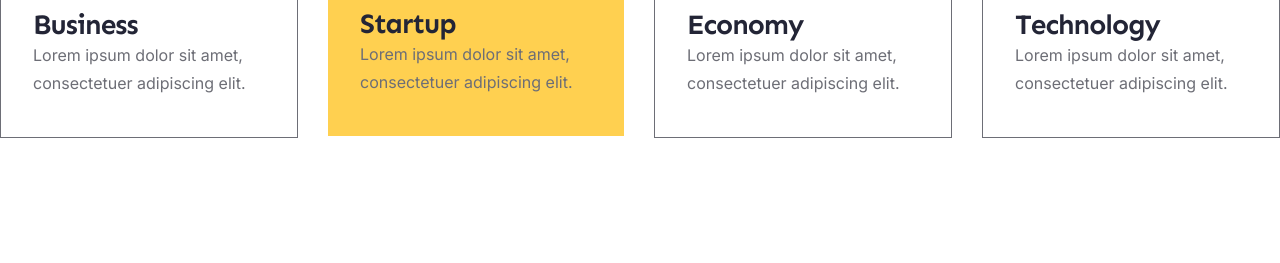
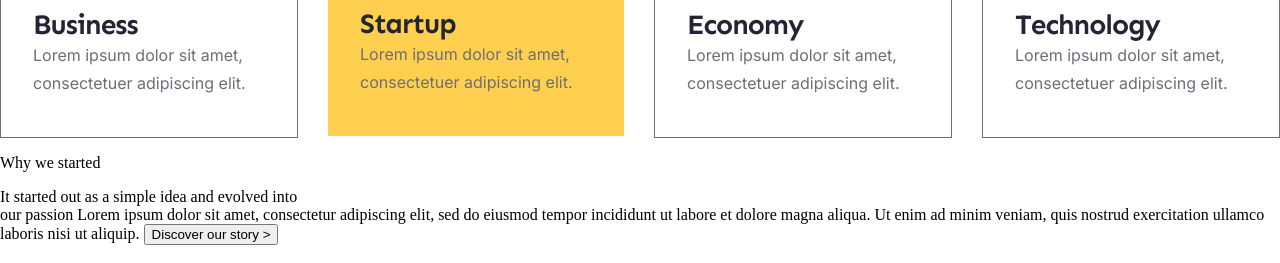
Before and after one commit to Louriena/Store_Layout, a plain HTML site: page index.html in a window 1280 px wide. Shown: the part 2774-3037 px from the top of the page. Before the commit the page ends 2912 px from the top, so only its background shows below. Drawn offline with Linux system fonts and the light colour scheme.

Commit message:
add special posts

```diff
--- a/index.html
+++ b/index.html
@@ -129,6 +129,17 @@
 
             </div>
         </div>
+
+        <div class="Special_Posts">
+            <div class="Special_Content">
+                <p class="Why_we_started">Why we started </p>
+                <span class="It_started">It started out as a simple idea and evolved into <br> our passion</span>
+                <span class="info_special_content">Lorem ipsum dolor sit amet, consectetur adipiscing elit, sed do eiusmod tempor incididunt ut labore et dolore magna aliqua. Ut enim ad minim veniam, quis nostrud exercitation ullamco laboris nisi ut aliquip.</span>
+                <button class="discover_our_story">Discover our story ></button>
+            </div>
+            <img src="logo/9b1ae821ce4666853a588ecefa1d1add86d0a4da.png" alt="">
+
+        </div>
     </div>
 </body>
 </html>
```
